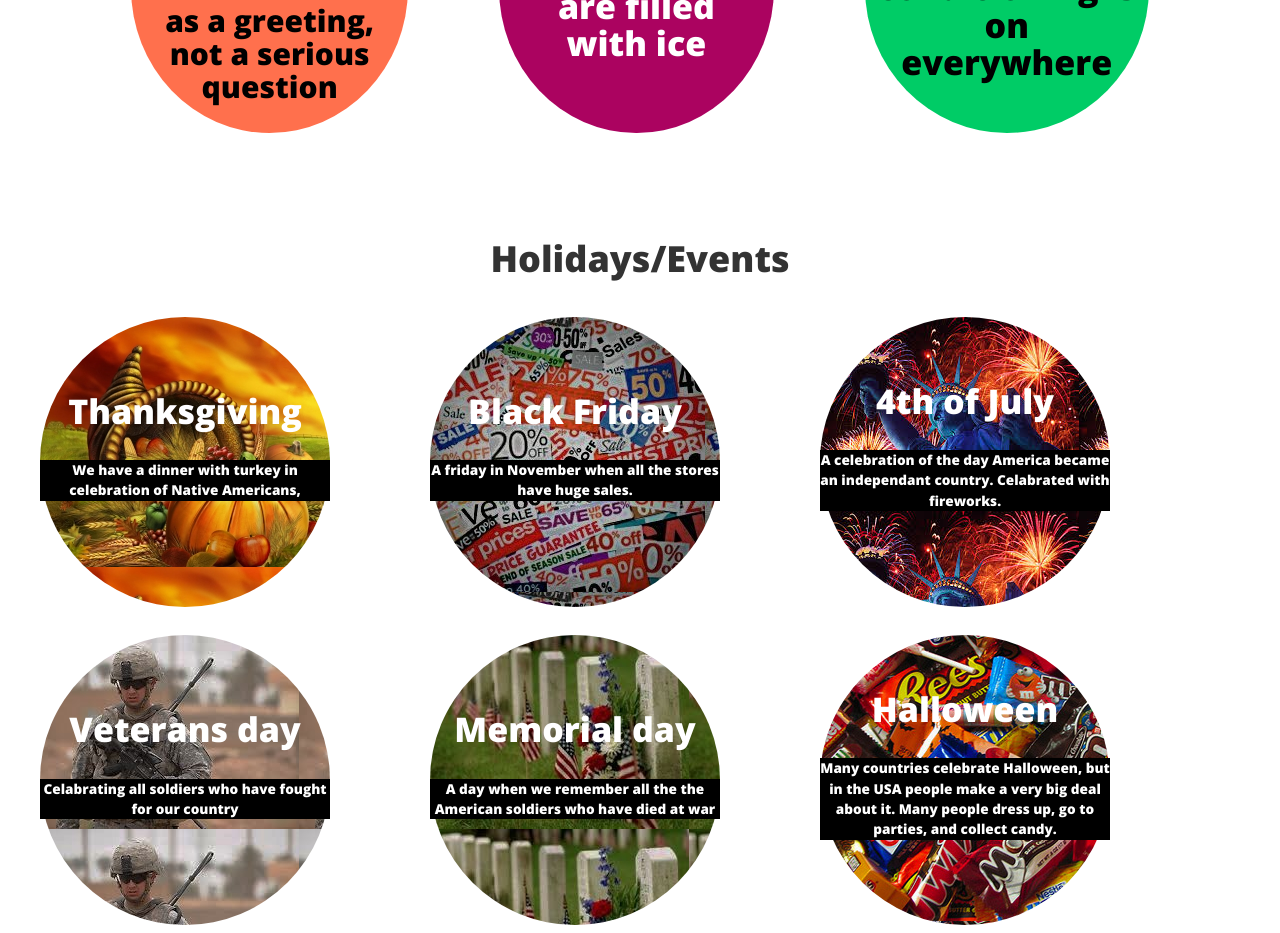
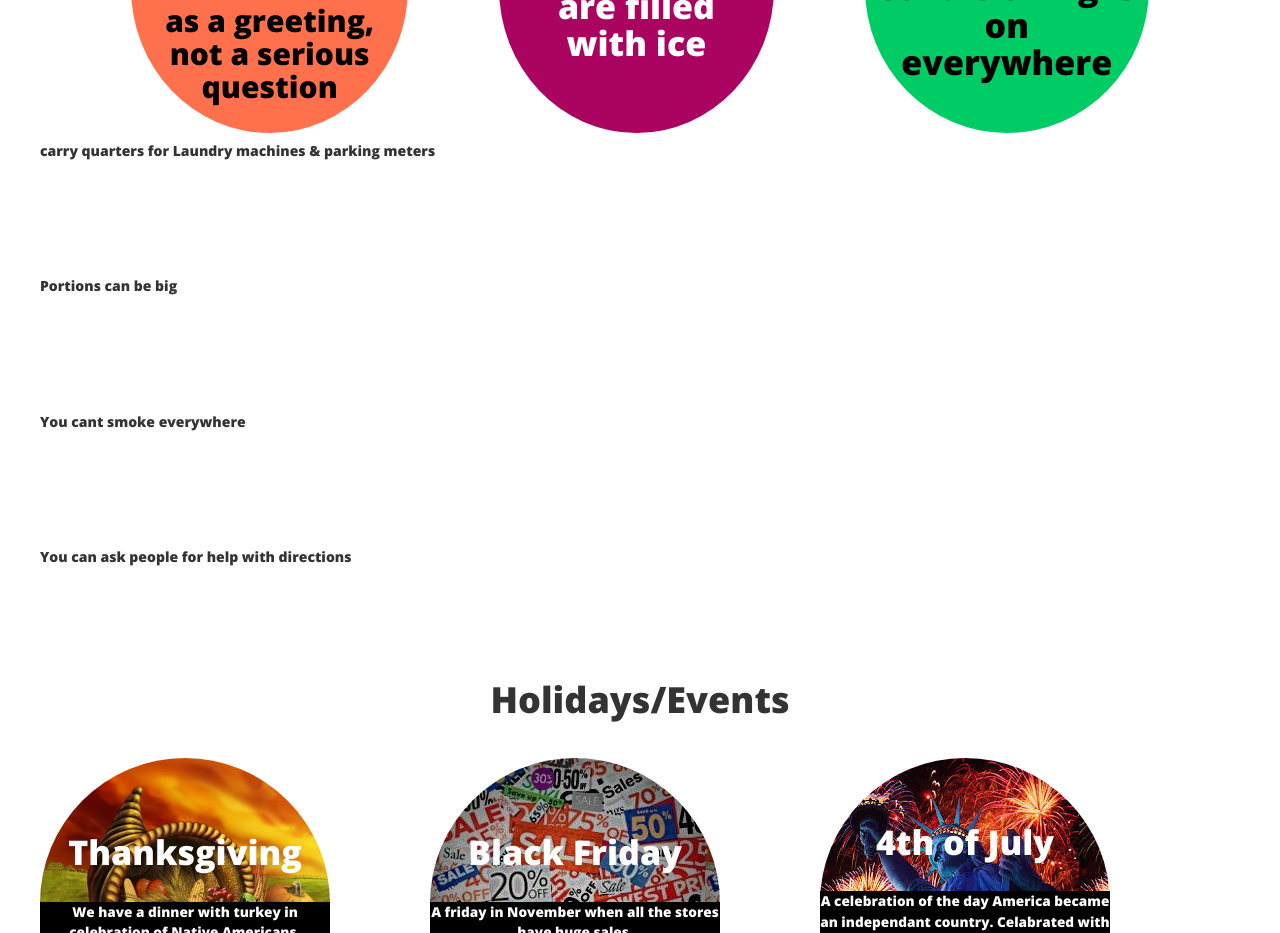
Before and after one commit to naskle/naskle.github.io, a website: page contact.html in a window 1280 px wide. Shown: the part 1320-2253 px from the top of the page. Drawn offline with nearby package versions, Linux system fonts and the light colour scheme.

Commit message:
Update contact.html

```diff
--- a/contact.html
+++ b/contact.html
@@ -180,6 +180,16 @@ background-color:black;
 	<h5 id = "tip11"> in the <br>summer, air <br>conditioning is on <br>everywhere</h5>
 	<p id = "circle"></p>
 	</div>
+		<div class = "row">
+	<h5 id = "tipe1"> carry quarters for Laundry machines & parking meters  </h5>
+	<p id = "circle"></p>
+	<h5 id = "tipe2"> Portions can be big  </h5>
+	<p id = "circle"></p>
+	<h5 id = "tipe3"> You cant smoke everywhere</h5>
+	<p id = "circle"></p>
+	<h5 id = "tipe4">You can ask people for help with directions </h5>
+	</div>
+
 	  </div>
 	  <br>
 	  <br>
```
